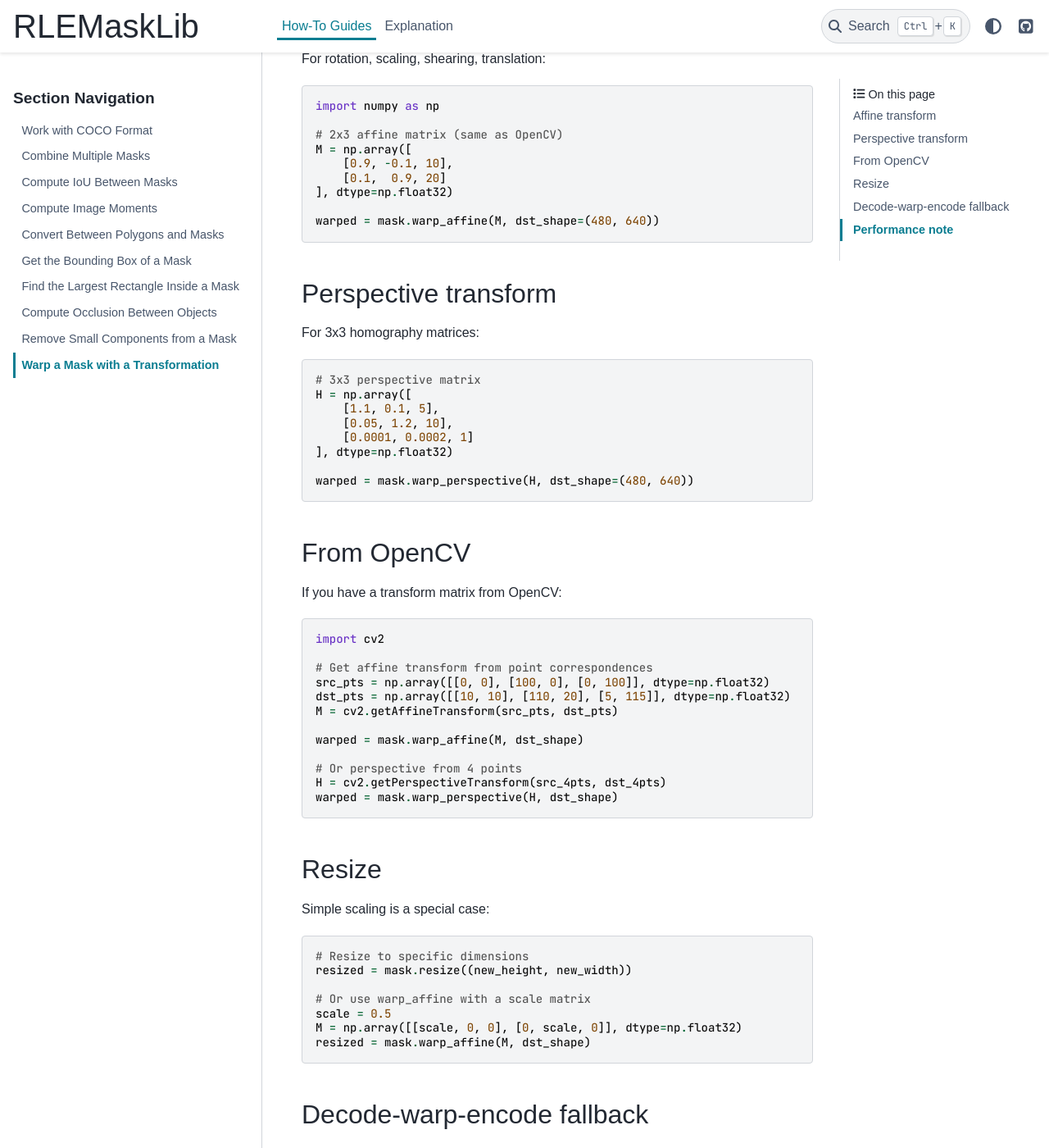
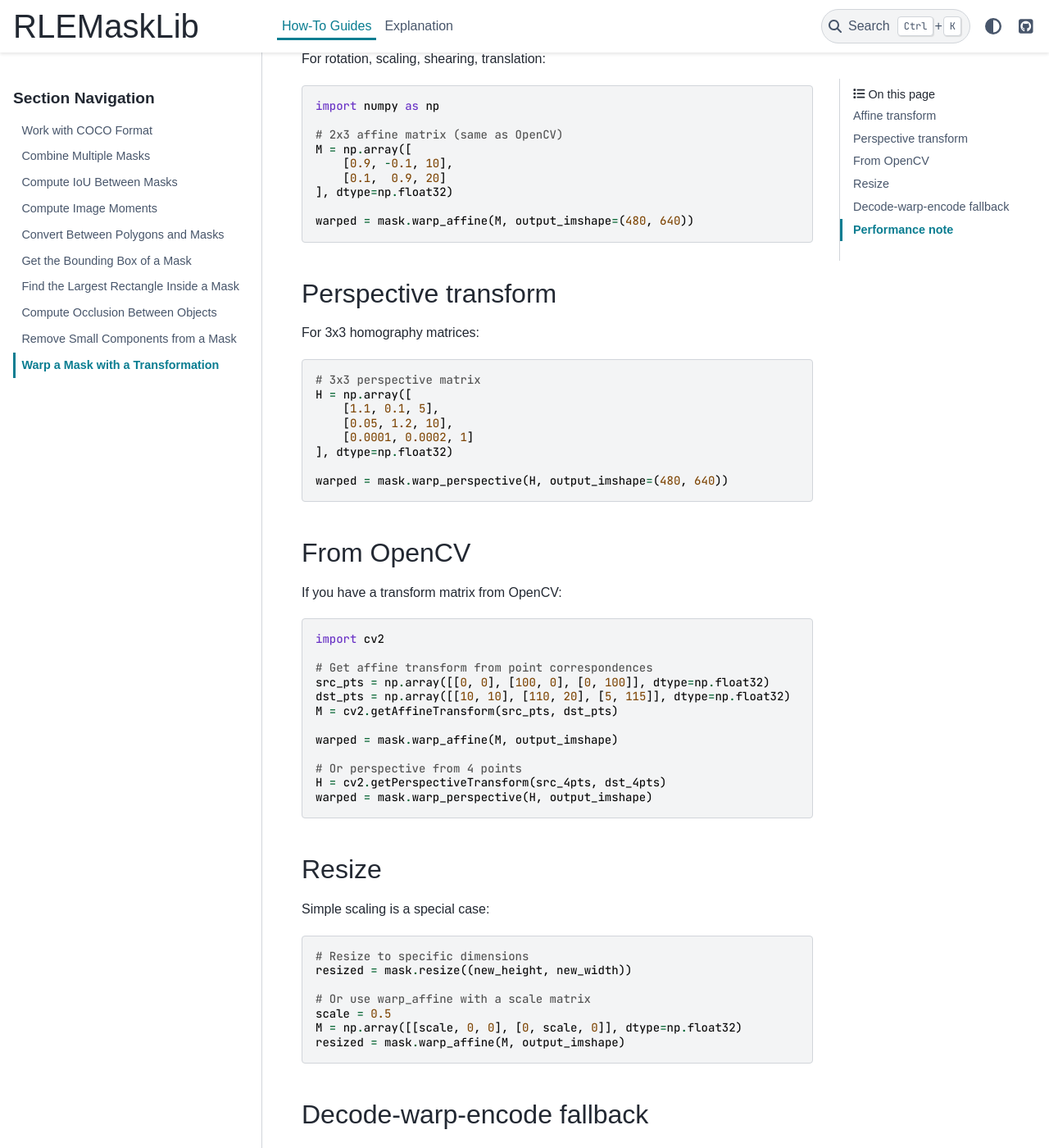
Before and after one commit to isarandi/rlemasklib, a Sphinx documentation site: the page built from docs/howto/warp-mask.rst, in a window 1280 px wide and 1400 px high, scrolled down 320 px. Shown: the whole window at 82% size. Built offline with Sphinx 7.4.7 and the PyData theme 0.15.4, drawn with Linux system fonts in a browser that asks for light colours; some web fonts are replaced; pages that are not in the unit, such as notebooks, are missing from menus; the version number could not be read and is left out.

Commit message:
Update docs: fix API examples for merge, to_dict, iou, warp

```diff
--- a/docs/howto/compute-iou.rst
+++ b/docs/howto/compute-iou.rst
@@ -30,7 +30,7 @@ With COCO-format dicts::
 
     import rlemasklib
 
-    iou_matrix = rlemasklib.iou([mask1_dict, mask2_dict], [mask3_dict, mask4_dict])
+    iou = rlemasklib.iou([mask1_dict, mask2_dict])
 
 Manual computation
 ------------------
--- a/docs/howto/warp-mask.rst
+++ b/docs/howto/warp-mask.rst
@@ -16,7 +16,7 @@ For rotation, scaling, shearing, translation::
         [0.1,  0.9, 20]
     ], dtype=np.float32)
 
-    warped = mask.warp_affine(M, dst_shape=(480, 640))
+    warped = mask.warp_affine(M, output_imshape=(480, 640))
 
 Perspective transform
 ---------------------
@@ -30,7 +30,7 @@ For 3x3 homography matrices::
         [0.0001, 0.0002, 1]
     ], dtype=np.float32)
 
-    warped = mask.warp_perspective(H, dst_shape=(480, 640))
+    warped = mask.warp_perspective(H, output_imshape=(480, 640))
 
 From OpenCV
 -----------
@@ -44,11 +44,11 @@ If you have a transform matrix from OpenCV::
     dst_pts = np.array([[10, 10], [110, 20], [5, 115]], dtype=np.float32)
     M = cv2.getAffineTransform(src_pts, dst_pts)
 
-    warped = mask.warp_affine(M, dst_shape)
+    warped = mask.warp_affine(M, output_imshape)
 
     # Or perspective from 4 points
     H = cv2.getPerspectiveTransform(src_4pts, dst_4pts)
-    warped = mask.warp_perspective(H, dst_shape)
+    warped = mask.warp_perspective(H, output_imshape)
 
 Resize
 ------
@@ -61,7 +61,7 @@ Simple scaling is a special case::
     # Or use warp_affine with a scale matrix
     scale = 0.5
     M = np.array([[scale, 0, 0], [0, scale, 0]], dtype=np.float32)
-    resized = mask.warp_affine(M, dst_shape)
+    resized = mask.warp_affine(M, output_imshape)
 
 Decode-warp-encode fallback
 ---------------------------
```
Also changed, not shown: docs/howto/coco-format.rst (+4 -3 lines).
